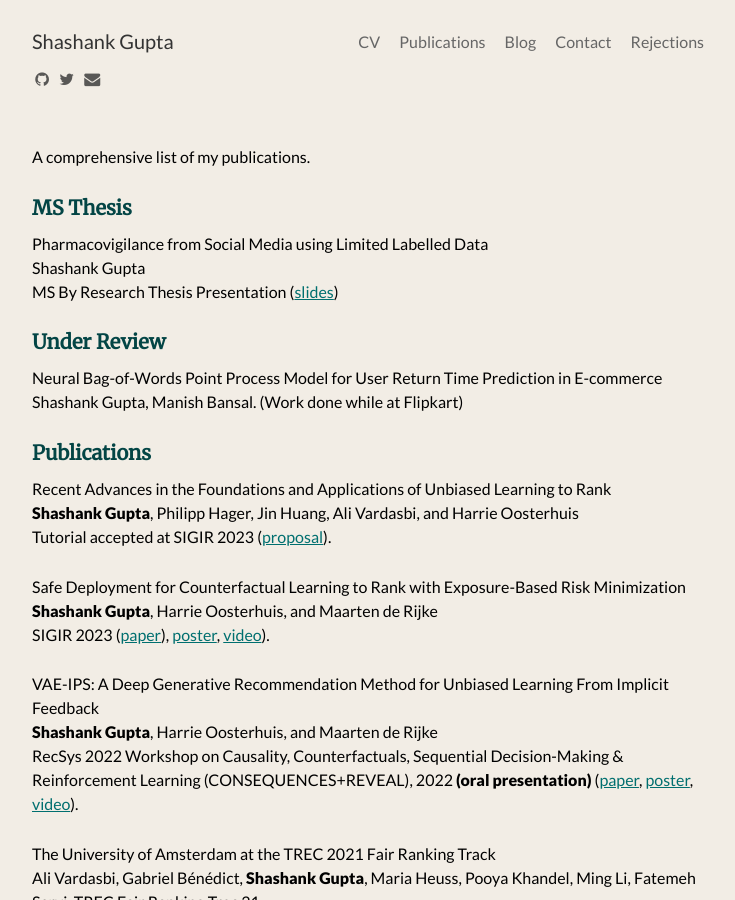
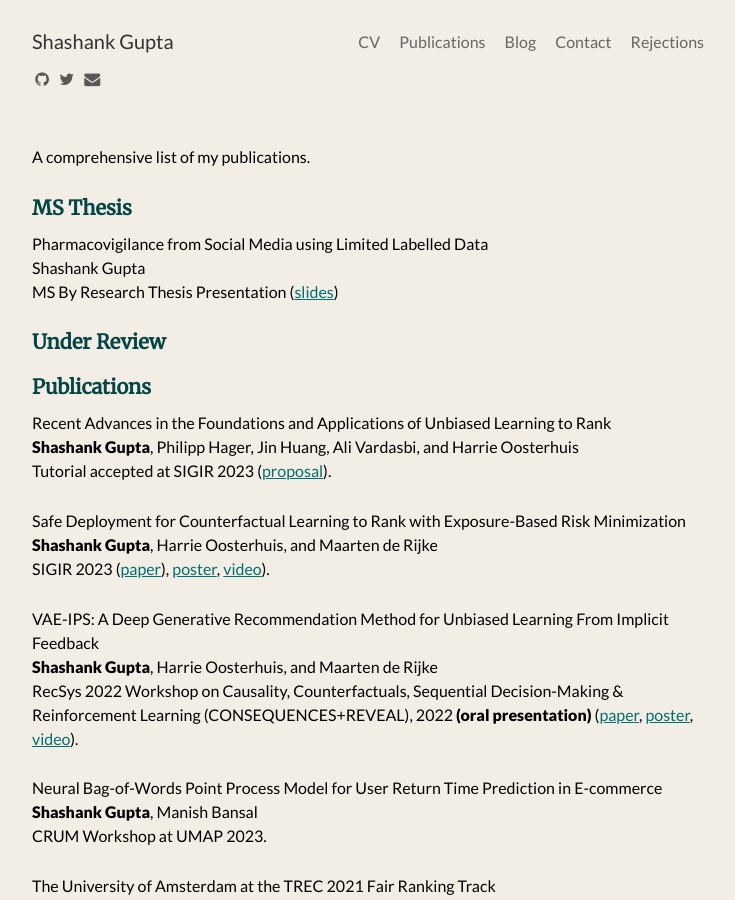
Before and after one commit to shashankg7/shashankg7.github.io, a Jekyll site: the page built from publications.md, in a window 1280 px wide and 900 px high. Shown: the whole window, without its empty margins (272-1007 px from the left). Built offline with Jekyll 4.4.1, drawn with Linux system fonts in a browser that asks for light colours; nearby versions of some CDN libraries; some of the changed lines change nothing that is shown.

Commit message:
Update publications.md

```diff
--- a/publications.md
+++ b/publications.md
@@ -14,8 +14,7 @@
 
 ### Under Review
 
-Neural Bag-of-Words Point Process Model for User Return Time Prediction in E-commerce <br>
-Shashank Gupta, Manish Bansal. (Work done while at Flipkart)
+
 
 ### Publications
 
@@ -30,6 +29,10 @@
 VAE-IPS: A Deep Generative Recommendation Method for Unbiased Learning From Implicit Feedback <br>
 <b>Shashank Gupta</b>, Harrie Oosterhuis, and Maarten de Rijke <br>
 RecSys 2022 Workshop on Causality, Counterfactuals, Sequential Decision-Making & Reinforcement Learning (CONSEQUENCES+REVEAL), 2022 <b>(oral presentation)</b> ([paper](https://drive.google.com/file/d/1JeiHVuYi5iUBop8E_h0XPcKwOhdA6jBP/view?usp=sharing), [poster](https://drive.google.com/file/d/1n12vvOTdI8laVyIgBNNcIuCVxXsfjCGy/view?usp=sharing), [video](https://youtu.be/N-nn1500Q-g?t=10160)).
+
+Neural Bag-of-Words Point Process Model for User Return Time Prediction in E-commerce <br>
+<b>Shashank Gupta</b>, Manish Bansal <br>
+CRUM Workshop at UMAP 2023.
 
 The University of Amsterdam at the TREC 2021 Fair Ranking Track <br>
 Ali Vardasbi, Gabriel Bénédict, <b>Shashank Gupta</b>, Maria Heuss, Pooya Khandel, Ming Li, Fatemeh Sarvi, TREC Fair Ranking Trec 21.
```
